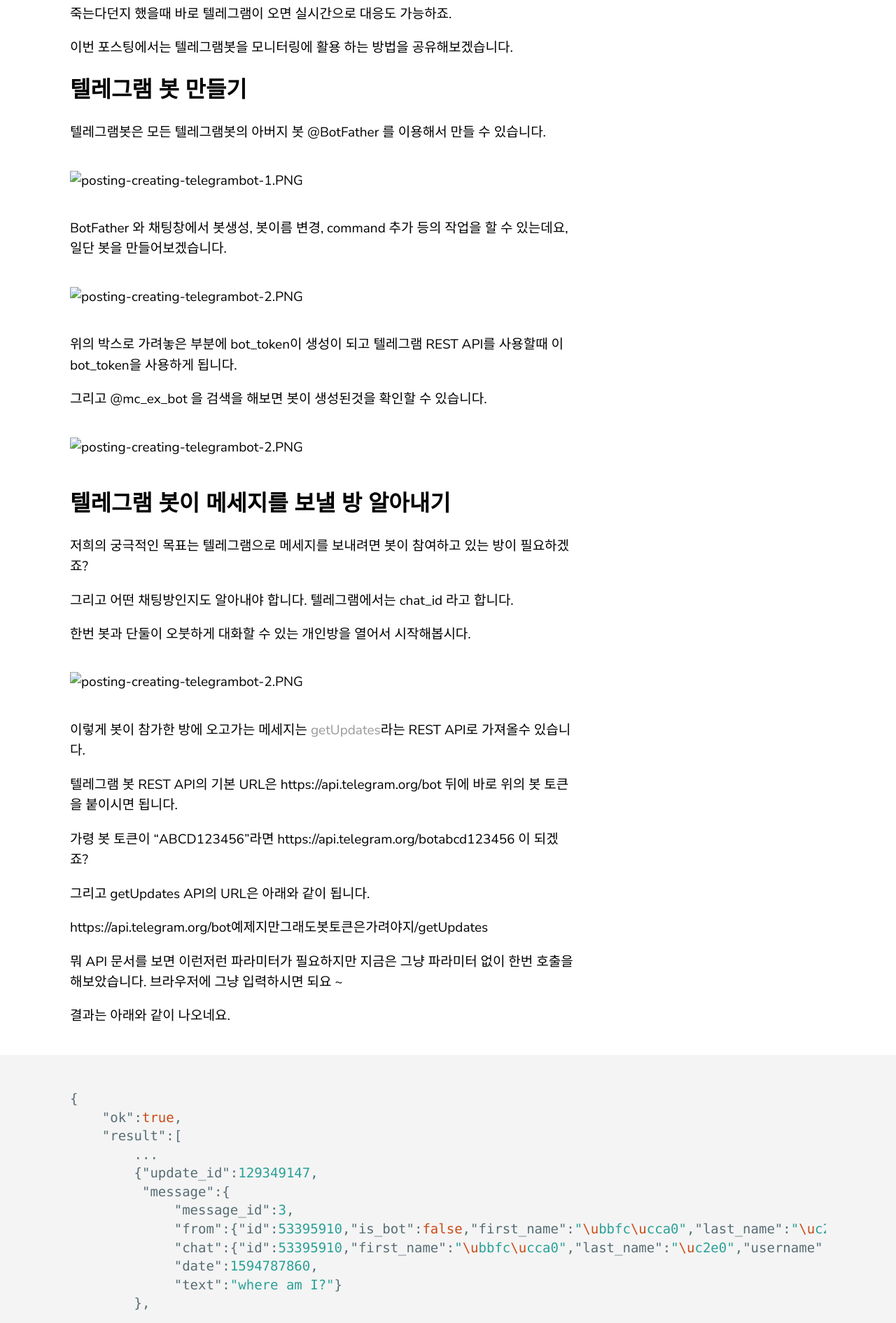
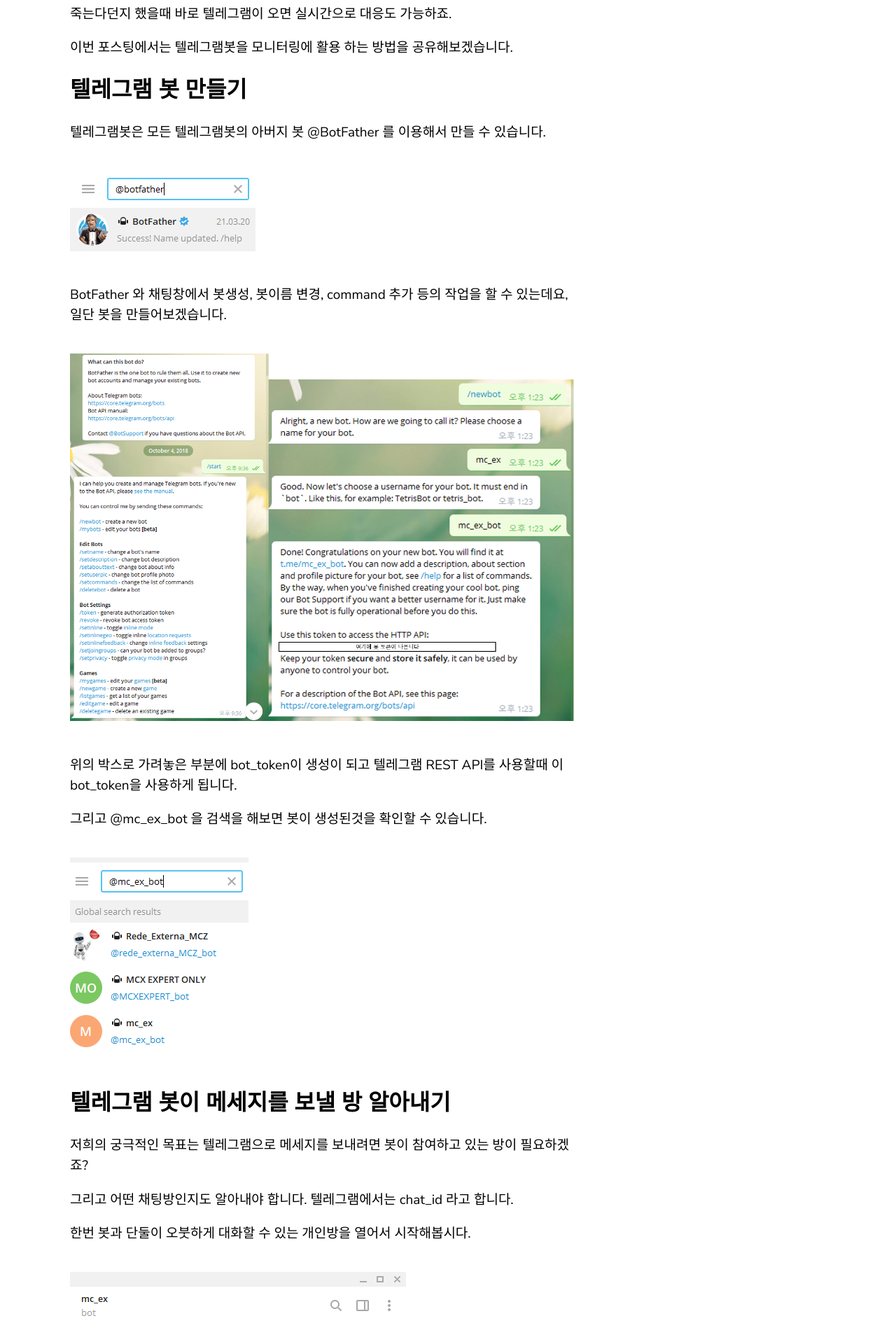
Before and after one commit to smanioso/sevity.github.io, a Jekyll site: the page built from _posts/2020-07-15-creating-telegrambot.markdown, in a window 1280 px wide. Shown: the part 758-2648 px from the top of the page at 70% size. Built offline with Jekyll 4.4.1, drawn with Linux system fonts in a browser that asks for light colours.

Commit message:
Update 2020-07-15-creating-telegrambot.markdown

```diff
--- a/_posts/2020-07-15-creating-telegrambot.markdown
+++ b/_posts/2020-07-15-creating-telegrambot.markdown
@@ -25,17 +25,17 @@
 
 텔레그램봇은 모든 텔레그램봇의 아버지 봇 @BotFather 를 이용해서 만들 수 있습니다.
 
-![posting-creating-telegrambot-1.PNG](../assets/images/posting-creating-telegrambot-1.PNG)
+![posting-creating-telegrambot-1.PNG](../../assets/images/posting-creating-telegrambot-1.PNG)
 
 BotFather 와 채팅창에서 봇생성, 봇이름 변경, command 추가 등의 작업을 할 수 있는데요, 일단 봇을 만들어보겠습니다.
 
-![posting-creating-telegrambot-2.PNG](../assets/images/posting-creating-telegrambot-2.PNG)
+![posting-creating-telegrambot-2.PNG](../../assets/images/posting-creating-telegrambot-2.PNG)
 
 위의 박스로 가려놓은 부분에 bot_token이 생성이 되고 텔레그램 REST API를 사용할때 이 bot_token을 사용하게 됩니다.
 
 그리고 @mc_ex_bot 을 검색을 해보면 봇이 생성된것을 확인할 수 있습니다.
 
-![posting-creating-telegrambot-2.PNG](../assets/images/posting-creating-telegrambot-3.PNG)
+![posting-creating-telegrambot-2.PNG](../../assets/images/posting-creating-telegrambot-3.PNG)
 
 
 ## 텔레그램 봇이 메세지를 보낼 방 알아내기
@@ -46,7 +46,7 @@
 
 한번 봇과 단둘이 오붓하게 대화할 수 있는 개인방을 열어서 시작해봅시다.
 
-![posting-creating-telegrambot-2.PNG](../assets/images/posting-creating-telegrambot-4.PNG)
+![posting-creating-telegrambot-2.PNG](../../assets/images/posting-creating-telegrambot-4.PNG)
 
 이렇게 봇이 참가한 방에 오고가는 메세지는 [getUpdates](https://core.telegram.org/bots/api#getupdates)라는 REST API로 가져올수 있습니다.
 
@@ -96,7 +96,7 @@
 
 [sendMessage API](https://core.telegram.org/bots/api#sendmessage)를 이용하면 되는데요. 일단 브라우저에서 바로 한번 콜을 해보겠습니다.
 
-![posting-creating-telegrambot-5.PNG](../assets/images/posting-creating-telegrambot-5.PNG)
+![posting-creating-telegrambot-5.PNG](../../assets/images/posting-creating-telegrambot-5.PNG)
 
 chat_id에는 53395910을 넣고 text에는 보낼 메세지를 넣어 보냈고, 메세지가 잘 날아왔군요.
 
```
